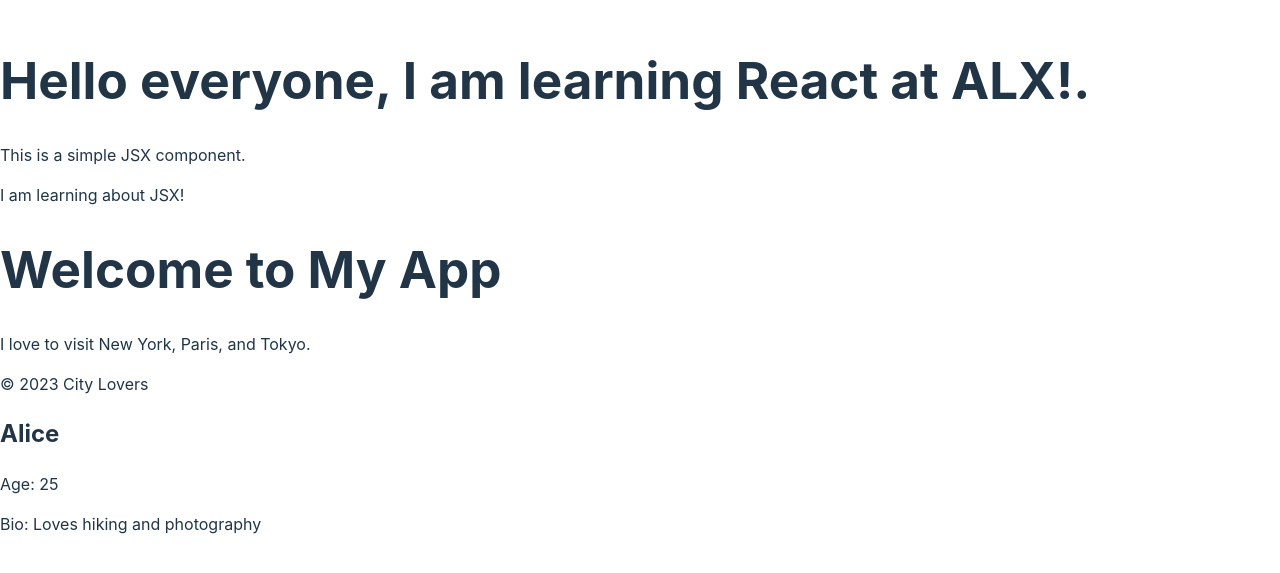
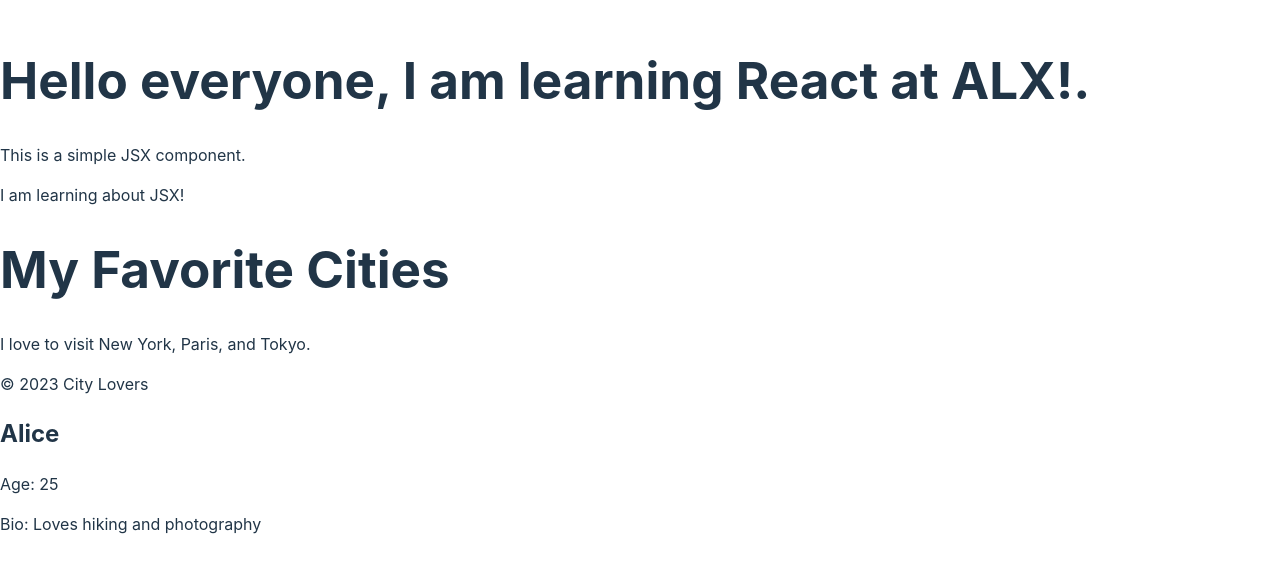
Before and after one commit to samisonof/alx-fe-reactjs, a React (Vite) app in the folder alx-react-app/: page / in a window 1280 px wide. Shown: the part 115-688 px from the top of the page. Built offline with nearby package versions, Linux system fonts and the light colour scheme.

Commit message:
unitialize react app

```diff
--- a/alx-react-app/src/components/Header.jsx
+++ b/alx-react-app/src/components/Header.jsx
@@ -3,7 +3,7 @@ import React from 'react';
 function Header() {
   return (
     <header>
-      <h1>Welcome to My App</h1>
+      <h1>My Favorite Cities</h1>
     </header>
   );
 }
```
